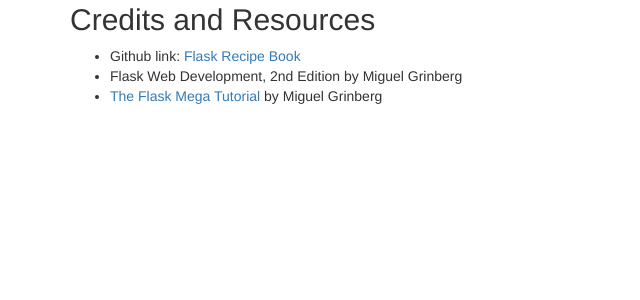
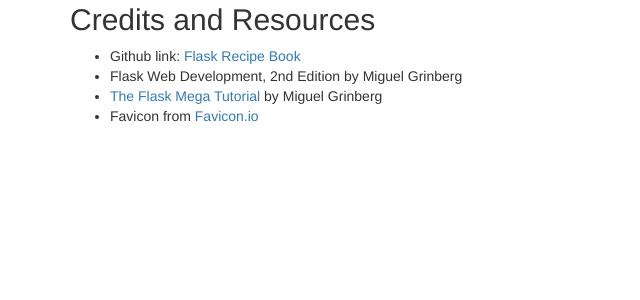
Before and after one commit to sphars/flask-recipe-book, a Flask app: page /about in a window 1280 px wide. Shown: the part 229-529 px from the top of the page, without its empty margins (0-640 px from the left). Run offline with Flask 2, Linux system fonts and the light colour scheme; some libraries are stand-ins or nearby versions.

Commit message:
Add favicon

```diff
--- a/app/templates/about.html
+++ b/app/templates/about.html
@@ -17,6 +17,7 @@
         <li>Github link: <a href="https://github.com/spncrhrstn/flask-recipe-book">Flask Recipe Book</a></li>
         <li>Flask Web Development, 2nd Edition by Miguel Grinberg</li>
         <li><a href="https://courses.miguelgrinberg.com/p/flask-mega-tutorial">The Flask Mega Tutorial</a> by Miguel Grinberg</li>
+        <li>Favicon from <a href="https://favicon.io/">Favicon.io</a></li>
     </ul>
 </div>
 
--- a/app/templates/base.html
+++ b/app/templates/base.html
@@ -5,7 +5,6 @@
 {% block head %}
 {{ super() }}
 <link rel="shortcut icon" href="{{ url_for('static', filename='favicon.ico') }}">
-<link rel="icon" href="{{ url_for('static', filename='favicon.ico') }}">
 {% endblock %}
 
 {% block navbar %}
```
Also changed, not shown: app/static/favicon.ico (added).
